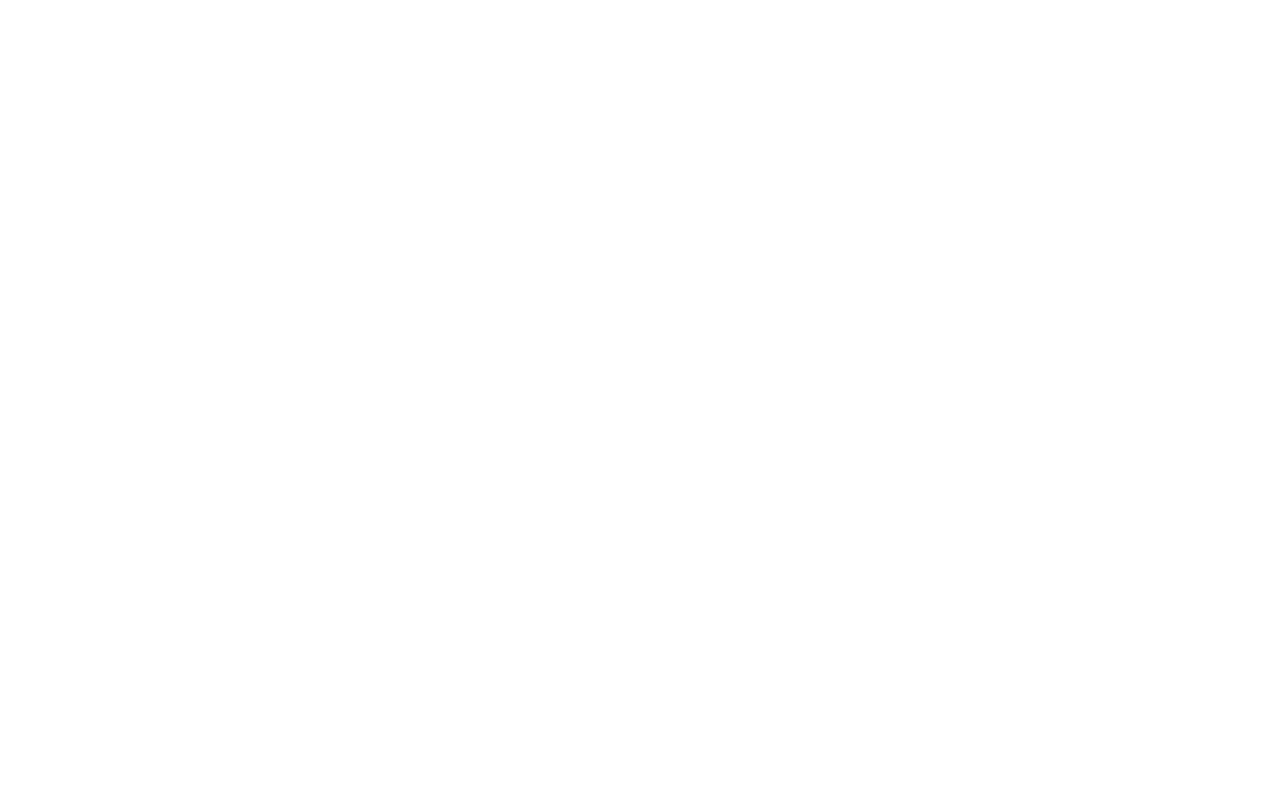
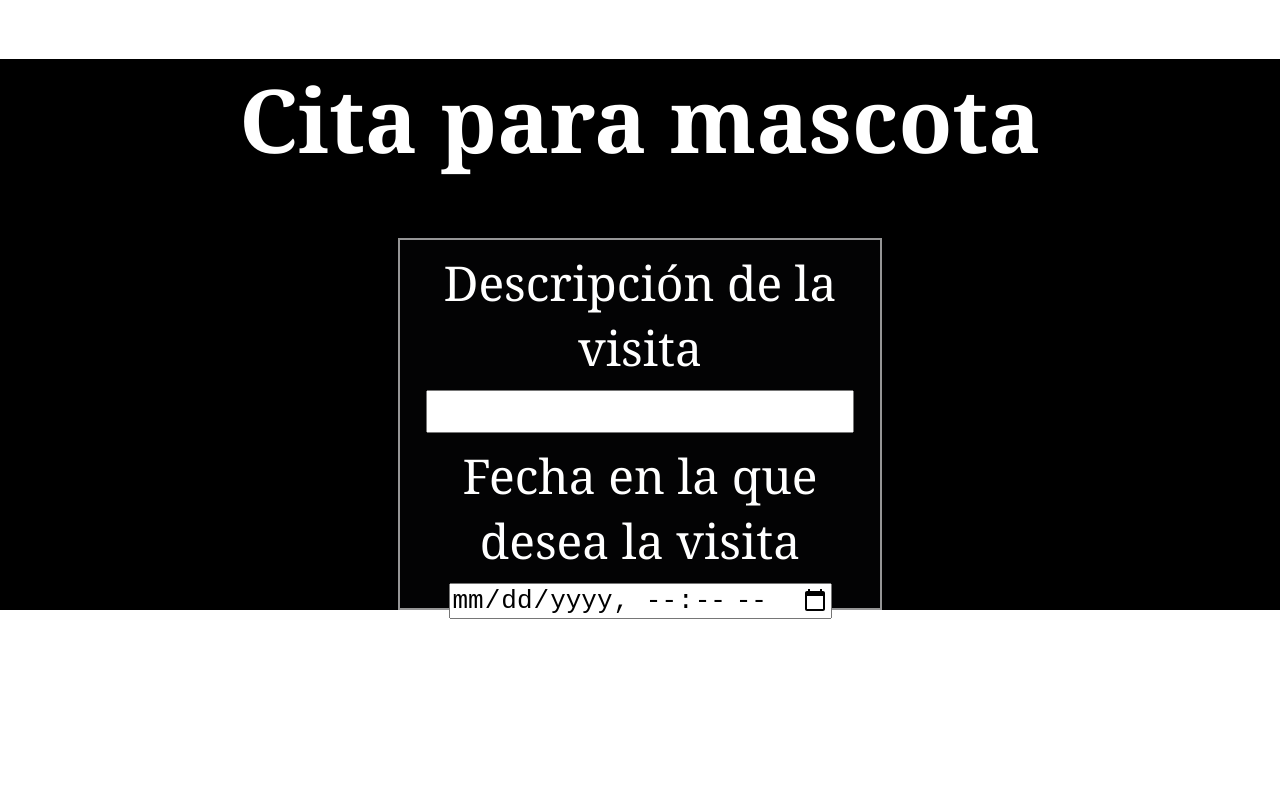
Before and after one commit to AlexMonPe/Frontend_clinica_veterinaria, a React (Create React App) app: page /crearCita in a window 1280 px wide. Before the commit this address had no page. Shown: the top 800 px of the page. Built offline with nearby package versions, Linux system fonts and the light colour scheme.

Commit message:
cambio type fecha en creacion de visitas, inclusion previa navigate en infoMascotas, ordenacion en app de las rutas

```diff
--- a/src/App.js
+++ b/src/App.js
@@ -1,12 +1,13 @@
 import "./App.css";
 import { BrowserRouter, Routes, Route } from "react-router-dom";
 import ListadoUsuario from "./contenedores/EjemploListado/ejemploListado.js";
-import RegistroCita from "./contenedores/CrearCita/CrearCita.js";
+
 import CrearUsuario from "./contenedores/CrearUsuario/CrearUsuario.js";
 import LoginUsuario from "./contenedores/LoginUsuario/LoginUsuario.js";
 import Home from "./componentes/Home/Home.js";
 import VistaCliente from "./contenedores/VistaCliente/VistaCliente";
 import InfoMascotas from "./contenedores/InfoMascotas/InfoMascotas";
+import CrearCita from "./contenedores/CrearCita/CrearCita.js";
 
 function App() {
   return (
@@ -14,12 +15,12 @@ function App() {
       <BrowserRouter>
         <Routes>
           <Route path="/" element={<Home />}></Route>
+          <Route path="/login" element={<LoginUsuario />}></Route>
+          <Route path="/registro" element={<CrearUsuario />}></Route>
           <Route path="/listado" element={<ListadoUsuario />}></Route>
-          <Route path="/registroCita" element={<RegistroCita />}></Route>
-          <Route path="/registro" element={<CrearUsuario />}></Route>
-          <Route path="/login" element={<LoginUsuario />}></Route>
           <Route path="/areaCliente" element={<VistaCliente />}></Route>
           <Route path="/mascotas" element={<InfoMascotas />}></Route>
+          <Route path="/crearCita" element={<CrearCita />}></Route>
         </Routes>
       </BrowserRouter>
     </div>
--- a/src/contenedores/CrearCita/CrearCita.js
+++ b/src/contenedores/CrearCita/CrearCita.js
@@ -49,9 +49,9 @@ const CrearCita = () => {
       <form onSubmit={(e) => formSubmit(e)}>
         <label for="descripcion">Descripción de la visita</label>
         <input type="text" id="descripcion" name="descripcion" />
-        <label for="fechaDeVisita">Fecha en la que desa la visita</label>
+        <label for="fechaDeVisita">Fecha en la que desea la visita</label>
         <input
-          type="text"
+          type="datetime-local"
           id="fechaDeVisita"
           name="fechaDeVisita"
           placeholder="aaaa-mm-dd hh:mm:ss"
--- a/src/contenedores/InfoMascotas/InfoMascotas.js
+++ b/src/contenedores/InfoMascotas/InfoMascotas.js
@@ -3,11 +3,15 @@ import { useEffect, useState } from "react";
 import CrearCita from "../CrearCita/CrearCita";
 import ModificarMascota from "../ModificarMascota/ModificarMascota";
 import BorrarMascota from "../BorrarMascota/BorrarMascota";
+import { useNavigate } from "react-router-dom";
 
 const InfoMascotas = () => {
+
+  const navegar = useNavigate();
   const [mascotas, setMascotas] = useState([]);
 
   const getMascotas = async () => {
+
     const mascotasRes = await fetch(
       "https://veterinaria-back.herokuapp.com/mascotas?idUsuario=" +
         localStorage.getItem("id"),
@@ -47,21 +51,21 @@ const InfoMascotas = () => {
               <button
                 type="button"
                 className="botonOpcionesMascotas"
-                onClick={CrearCita}
+                onClick=""
               >
                 Pedir cita
               </button>
               <button
                 type="button"
                 className="botonOpcionesMascotas"
-                onClick={ModificarMascota}
+                onClick=""
               >
                 Modificar datos de mascota
               </button>
               <button
                 type="button"
                 className="botonOpcionesMascotas"
-                onClick={BorrarMascota}
+                onClick=""
               >
                 Eliminar mascota
               </button>
```
